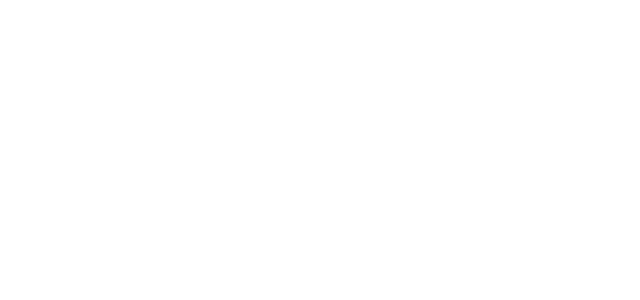
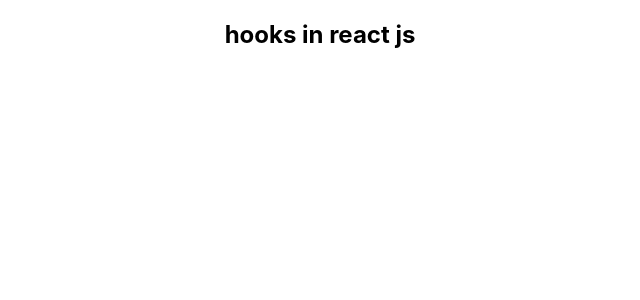
Before and after one commit to ArsalanKhalid07/REACT-JS, a React (Create React App) app: page / in a window 1280 px wide. Shown: the top 300 px of the page, without its empty margins (320-960 px from the left). Built offline with nearby package versions, Linux system fonts and the light colour scheme.

Commit message:
learning hooks in react app

```diff
--- a/src/App.js
+++ b/src/App.js
@@ -2,7 +2,11 @@
 import './App.css';
 
 function App() {
-  return <div className="App"></div>;
+  return (
+    <div className="App">
+      <h2>hooks in react js</h2>
+    </div>
+  );
 }
 
 export default App;
```
